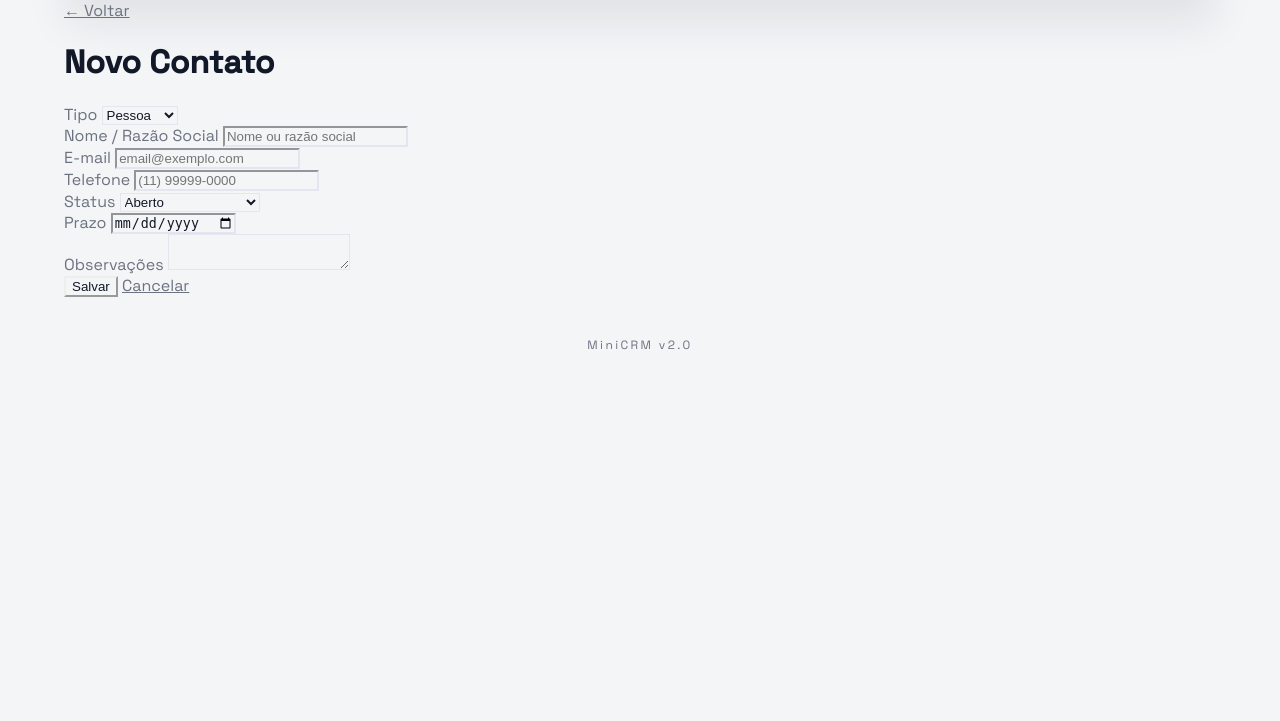
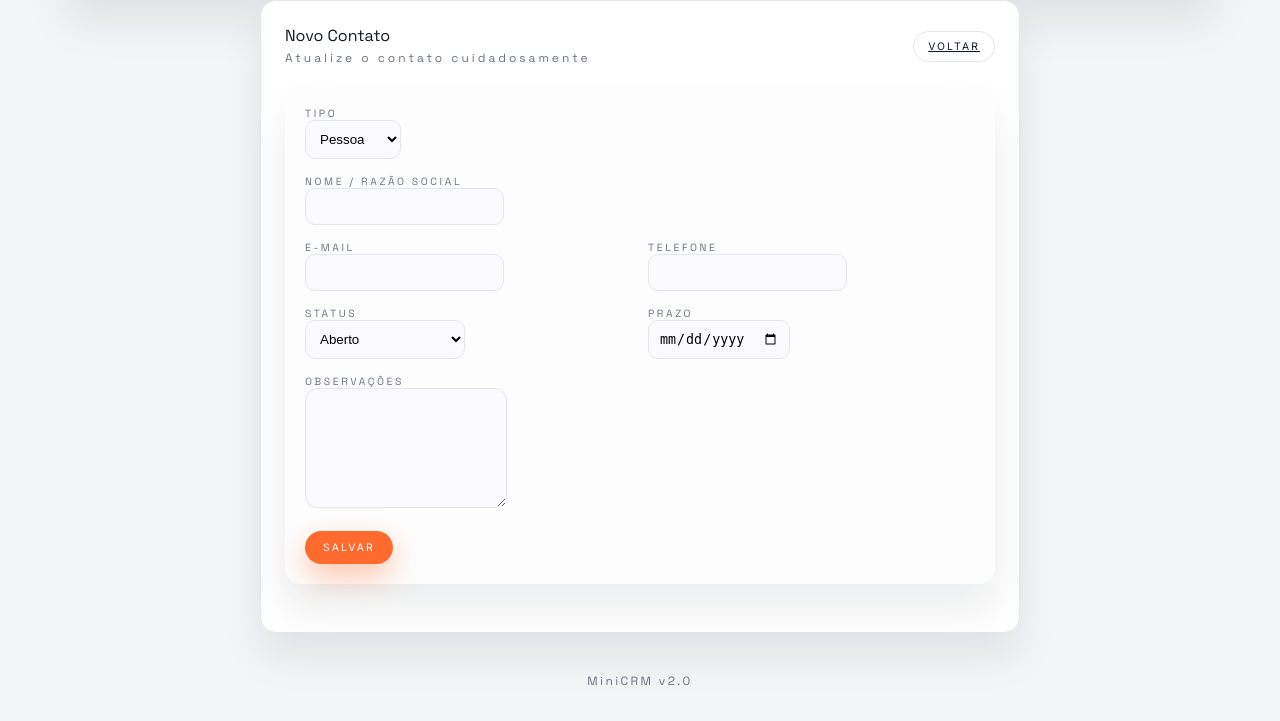
Before and after one commit to zdsbfkjfbc/minicrm, a Flask app: page /contact/new in a window 1280 px wide. Shown: the part 161-882 px from the top of the page. Before the commit the page ends 511 px from the top, so only its background shows below. Run offline with Flask 3, Linux system fonts and the light colour scheme; the visitor is signed in with stand-in values (Sample User, id 1); parts of the project's set-up code (start-up, migrations or seed data) failed here and were passed over; some libraries are stand-ins or nearby versions.

Commit message:
Restyle core forms per Notion aesthetic

```diff
--- a/app/templates/form.html
+++ b/app/templates/form.html
@@ -1,109 +1,53 @@
 {% extends "base.html" %}
 {% block content %}
 
-<div class="max-w-lg mx-auto">
-    <div class="mb-8 flex items-center gap-3">
-        <a href="{{ url_for('index') }}"
-            class="text-[10px] font-medium border px-2 py-1 clip hover:opacity-50 transition-opacity"
-            style="border-color: var(--border); color: var(--muted);">← Voltar</a>
-        <h1 class="text-lg font-bold" style="color: var(--fg);">{{ legend }}</h1>
+<div class="glass-panel" style="max-width:760px; margin:0 auto;">
+    <div style="display:flex; align-items:center; justify-content:space-between; flex-wrap:wrap; gap:16px;">
+        <div>
+            <p class="hero-title" style="margin:0;">{{ legend }}</p>
+            <span style="font-size:0.75rem; letter-spacing:0.25em; color:var(--muted);">Atualize o contato cuidadosamente</span>
+        </div>
+        <a href="{{ url_for('index') }}" class="btn-pill btn-secondary" style="padding:8px 14px;">Voltar</a>
     </div>
-
-    <div class="border clip" style="border-color: var(--border);">
-        <form method="POST" action="" class="p-6 flex flex-col gap-5">
-            {{ form.hidden_tag() }}
-
-            <!-- Tipo + Nome -->
-            <div class="flex gap-3 items-end">
-                <!-- Tipo (Pessoa / Empresa) -->
-                <div class="flex-shrink-0">
-                    {{ form.contact_type.label(class="block text-[10px] font-medium uppercase tracking-widest mb-2",
-                    style="color: var(--muted);") }}
-                    {{ form.contact_type(class="h-9 px-3 border-b text-sm focus:outline-none",
-                    style="border-color: var(--border); background: transparent; color: var(--fg);") }}
-                </div>
-                <!-- Nome / Razão Social -->
-                <div class="flex-1">
-                    {{ form.customer_name.label(class="block text-[10px] font-medium uppercase tracking-widest mb-2",
-                    style="color: var(--muted);") }}
-                    {% if form.customer_name.errors %}
-                    {{ form.customer_name(class="w-full h-9 px-3 border-b text-sm focus:outline-none",
-                    style="border-color: #ef4444; background: transparent; color: var(--fg);") }}
-                    <p class="text-red-500 text-[10px] mt-1">{% for e in form.customer_name.errors %}{{ e }}{% endfor %}
-                    </p>
-                    {% else %}
-                    {{ form.customer_name(class="w-full h-9 px-3 border-b text-sm focus:outline-none transition-colors",
-                    style="border-color: var(--border); background: transparent; color: var(--fg);",
-                    placeholder="Nome ou razão social") }}
-                    {% endif %}
-                </div>
+    <form method="POST" class="glass-panel" style="margin-top:20px; padding:20px; background:#fdfdfd; border:none;">
+        {{ form.hidden_tag() }}
+        <div style="display:grid; grid-template-columns: repeat(auto-fit, minmax(220px, 1fr)); gap:16px;">
+            <div>
+                {{ form.contact_type.label(style="display:block; font-size:0.65rem; letter-spacing:0.25em; text-transform:uppercase; color:var(--muted);") }}
+                {{ form.contact_type(class="w-full", style="border:1px solid var(--border); border-radius:10px; padding:10px; background:#fbfbff;") }}
             </div>
-
-            <!-- E-mail + Telefone -->
-            <div class="grid grid-cols-2 gap-5">
-                <div>
-                    {{ form.email.label(class="block text-[10px] font-medium uppercase tracking-widest mb-2",
-                    style="color: var(--muted);") }}
-                    {% if form.email.errors %}
-                    {{ form.email(class="w-full h-9 px-3 border-b text-sm focus:outline-none",
-                    style="border-color: #ef4444; background: transparent; color: var(--fg);") }}
-                    <p class="text-red-500 text-[10px] mt-1">{% for e in form.email.errors %}{{ e }}{% endfor %}</p>
-                    {% else %}
-                    {{ form.email(class="w-full h-9 px-3 border-b text-sm focus:outline-none transition-colors",
-                    style="border-color: var(--border); background: transparent; color: var(--fg);",
-                    placeholder="email@exemplo.com") }}
-                    {% endif %}
-                </div>
-                <div>
-                    {{ form.phone.label(class="block text-[10px] font-medium uppercase tracking-widest mb-2",
-                    style="color: var(--muted);") }}
-                    {{ form.phone(class="w-full h-9 px-3 border-b text-sm focus:outline-none transition-colors",
-                    style="border-color: var(--border); background: transparent; color: var(--fg);",
-                    placeholder="(11) 99999-0000") }}
-                </div>
+            <div style="grid-column:span 2;">
+                {{ form.customer_name.label(style="display:block; font-size:0.65rem; letter-spacing:0.25em; text-transform:uppercase; color:var(--muted);") }}
+                {{ form.customer_name(class="w-full", style="border:1px solid var(--border); border-radius:10px; padding:10px; background:#fbfbff;") }}
             </div>
-
-            <!-- Status + Prazo -->
-            <div class="grid grid-cols-2 gap-5">
-                <div>
-                    {{ form.status.label(class="block text-[10px] font-medium uppercase tracking-widest mb-2",
-                    style="color: var(--muted);") }}
-                    {{ form.status(class="w-full h-9 px-3 border-b text-sm focus:outline-none",
-                    style="border-color: var(--border); background: transparent; color: var(--fg);") }}
-                </div>
-                <div>
-                    {{ form.deadline.label(class="block text-[10px] font-medium uppercase tracking-widest mb-2",
-                    style="color: var(--muted);") }}
-                    {% if form.deadline.errors %}
-                    {{ form.deadline(class="w-full h-9 px-3 border-b text-sm focus:outline-none", type="date",
-                    style="border-color: #ef4444; background: transparent; color: var(--fg);") }}
-                    <p class="text-red-500 text-[10px] mt-1">{% for e in form.deadline.errors %}{{ e }}{% endfor %}</p>
-                    {% else %}
-                    {{ form.deadline(class="w-full h-9 px-3 border-b text-sm focus:outline-none", type="date",
-                    style="border-color: var(--border); background: transparent; color: var(--fg);") }}
-                    {% endif %}
-                </div>
+            <div>
+                {{ form.email.label(style="display:block; font-size:0.65rem; letter-spacing:0.25em; text-transform:uppercase; color:var(--muted);") }}
+                {{ form.email(class="w-full", style="border:1px solid var(--border); border-radius:10px; padding:10px; background:#fbfbff;") }}
             </div>
-
-            <!-- Observações -->
             <div>
-                {{ form.observations.label(class="block text-[10px] font-medium uppercase tracking-widest mb-2",
-                style="color: var(--muted);") }}
-                {{ form.observations(class="w-full px-3 py-2 border text-sm focus:outline-none resize-y min-h-[90px]",
-                style="border-color: var(--border); background: transparent; color: var(--fg);") }}
+                {{ form.phone.label(style="display:block; font-size:0.65rem; letter-spacing:0.25em; text-transform:uppercase; color:var(--muted);") }}
+                {{ form.phone(class="w-full", style="border:1px solid var(--border); border-radius:10px; padding:10px; background:#fbfbff;") }}
             </div>
-
-            <!-- Ações -->
-            <div class="flex gap-3 pt-3 border-t" style="border-color: var(--border);">
-                {{ form.submit(class="h-8 px-5 border text-xs font-bold clip cursor-pointer hover:opacity-70
-                transition-opacity",
-                style="border-color: var(--fg); background: var(--fg); color: var(--bg);", value="Salvar") }}
-                <a href="{{ url_for('index') }}"
-                    class="h-8 px-4 border flex items-center text-xs font-medium clip hover:opacity-50 transition-opacity"
-                    style="border-color: var(--border); color: var(--muted);">Cancelar</a>
+            <div>
+                {{ form.status.label(style="display:block; font-size:0.65rem; letter-spacing:0.25em; text-transform:uppercase; color:var(--muted);") }}
+                {{ form.status(class="w-full", style="border:1px solid var(--border); border-radius:10px; padding:10px; background:#fbfbff;") }}
             </div>
-        </form>
-    </div>
+            <div>
+                {{ form.deadline.label(style="display:block; font-size:0.65rem; letter-spacing:0.25em; text-transform:uppercase; color:var(--muted);") }}
+                {{ form.deadline(class="w-full", style="border:1px solid var(--border); border-radius:10px; padding:10px; background:#fbfbff;") }}
+                {% if form.deadline.errors %}
+                <p style="margin:4px 0 0; color:#ef4444; font-size:0.75rem;">{{ form.deadline.errors[0] }}</p>
+                {% endif %}
+            </div>
+        </div>
+        <div style="margin-top:16px;">
+            {{ form.observations.label(style="display:block; font-size:0.65rem; letter-spacing:0.25em; text-transform:uppercase; color:var(--muted);") }}
+            {{ form.observations(class="w-full", style="border:1px solid var(--border); border-radius:12px; padding:12px; min-height:120px; background:#fbfbff;") }}
+        </div>
+        <div style="margin-top:18px;">
+            {{ form.submit(class="btn-pill btn-accent", value="Salvar") }}
+        </div>
+    </form>
 </div>
 
 {% endblock %}
```
Also changed, not shown: app/templates/login.html (+22 -44 lines), app/templates/register.html (+22 -64 lines).
